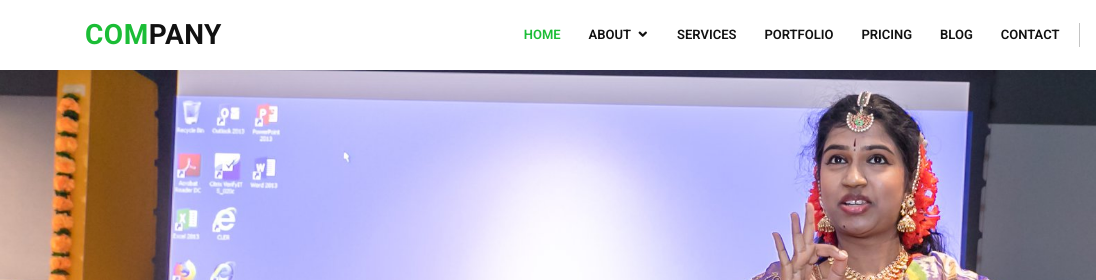
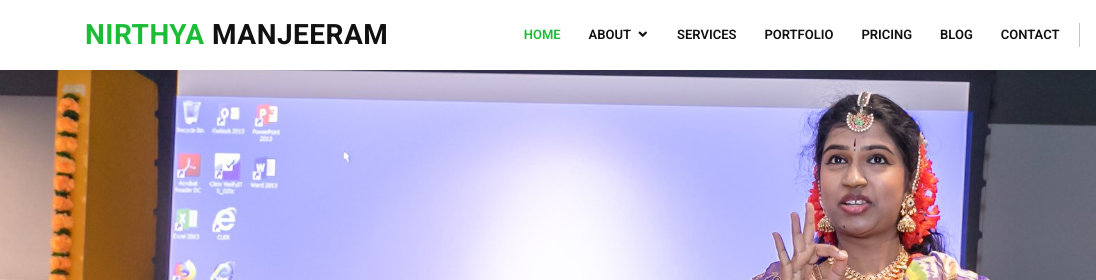
Before and after one commit to kesav007/kesav007.github.io, a plain HTML site: page index.html in a window 1280 px wide. Shown: the top 280 px of the page, 0-1096 px from the left. Drawn offline with nearby package versions, Linux system fonts and the light colour scheme.

Commit message:
Nirthya Manjeeram

```diff
--- a/index.html
+++ b/index.html
@@ -43,7 +43,7 @@
   <header id="header" class="fixed-top">
     <div class="container d-flex align-items-center">
 
-      <h1 class="logo mr-auto"><a href="index.html"><span>Com</span>pany</a></h1>
+      <h1 class="logo mr-auto"><a href="index.html"><span>Nirthya </span>Manjeeram</a></h1>
       <!-- Uncomment below if you prefer to use an image logo -->
       <!-- <a href="index.html" class="logo mr-auto"><img src="assets/img/logo.png" alt="" class="img-fluid"></a>-->
 
```
